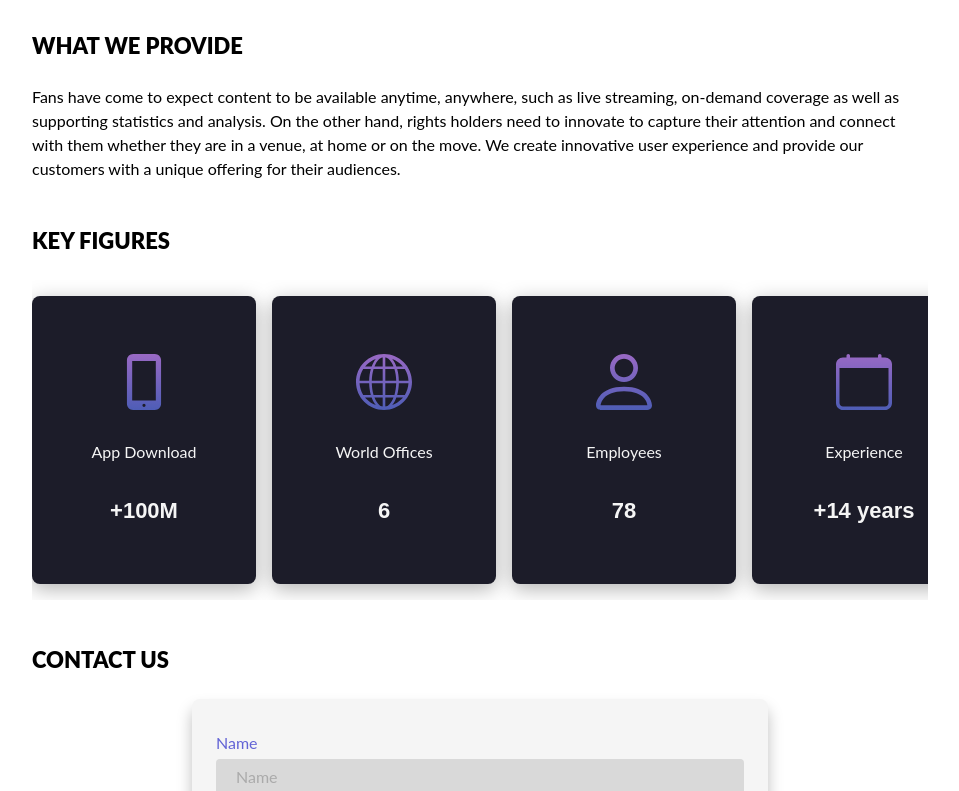
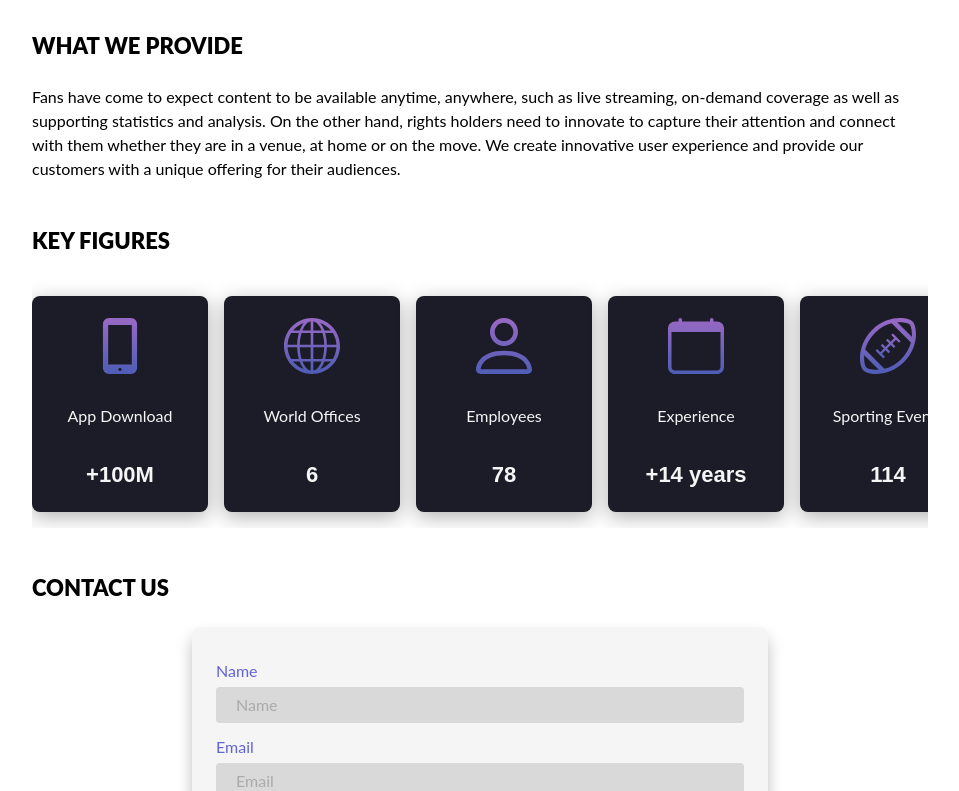
Before and after one commit to WildCodeSchool/2023-02-JS-RemoteFR-JSWizards-P3-Team-Ravenclaw, a React (Vite) app in the folder frontend/: page /about in a window 1280 px wide. Shown: the part 497-1288 px from the top of the page, without its empty margins (160-1119 px from the left). Built offline with nearby package versions, Linux system fonts and the light colour scheme.

Commit message:
Fix du slider en desktop

```diff
--- a/frontend/src/components/about/SliderKeyFigures.jsx
+++ b/frontend/src/components/about/SliderKeyFigures.jsx
@@ -4,7 +4,7 @@ import figures from "../../data/keyFigures.json";
 
 export default function SliderKeyFigures() {
   return (
-    <ul className="slider md:justify-around">
+    <ul className={`slider ${styles.slider__figures}`}>
       {figures.map((figure) => (
         <li key={figure.id}>
           <Card classCSS={`${styles.card_figure}`}>
--- a/frontend/src/css/SliderKeyFigures.module.css
+++ b/frontend/src/css/SliderKeyFigures.module.css
@@ -1,3 +1,10 @@
+.slider__figures {
+    @media screen and (min-width: 1920px) {
+        overflow-x: inherit;
+        justify-content: space-around;
+    }
+}
+
 .card_figure {
     width: 136px;
     height: 184px;
@@ -12,12 +19,12 @@
 
     @apply drop-shadow-[0px_5px_10px_rgba(0,0,0,0.3)];
 
-    cursor: pointer;
+    cursor: default;
     overflow: hidden;
 
     @media screen and (min-width: 768px) {
-        width: 224px;
-        height: 288px;
+        width: 176px;
+        height: 216px;
         gap: 30px;
     }
 }
```
